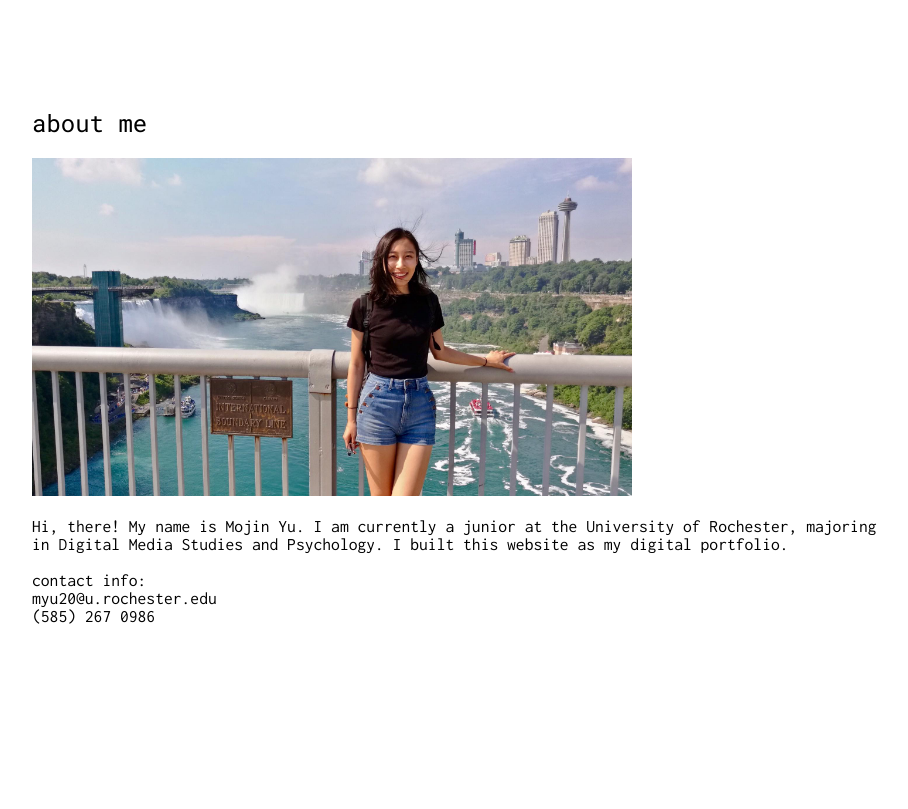
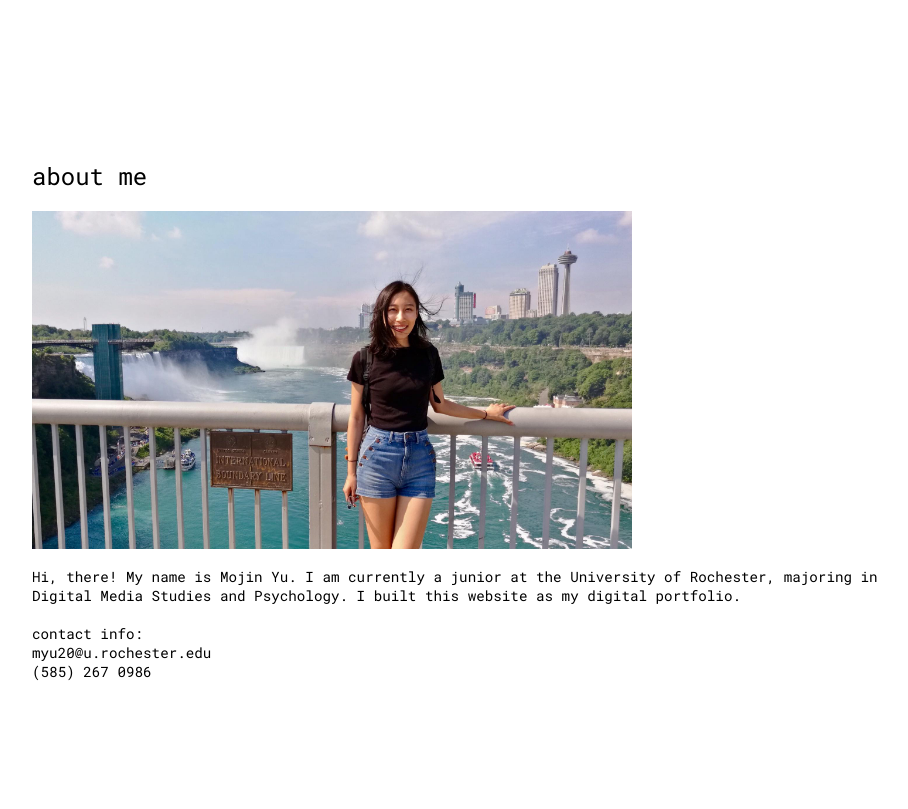
Before and after one commit to yumojin/yumojin, a PHP site: page / in a window 1280 px wide. Shown: the part 5495-6304 px from the top of the page, without its empty margins (264-1172 px from the left). Before the commit the page ends 6119 px from the top, so only its background shows below. Run offline with PHP 8.4, Linux system fonts and the light colour scheme.

Commit message:
font adjustment

```diff
--- a/css/styles.css
+++ b/css/styles.css
@@ -1,6 +1,6 @@
 body {
-	font-family: 'Inconsolata', monospace;
-	font-size: 1.1rem;
+	font-family: 'Roboto Mono', monospace;
+	font-size: 0.89rem;
 }
 
 h1 {
--- a/index.html
+++ b/index.html
@@ -2,6 +2,8 @@
 <html>
 <head>
 	<meta charset="utf-8">
+	<meta name="viewport" content="width=device-width, initial-scale=1, maximum-scale=1">
+
 	<link href="https://fonts.googleapis.com/css?family=Inconsolata|Lora|Roboto+Mono" rel="stylesheet">
 	<link href="css/styles.css" rel="stylesheet">
 	<title>Mojin Yu</title>
```
